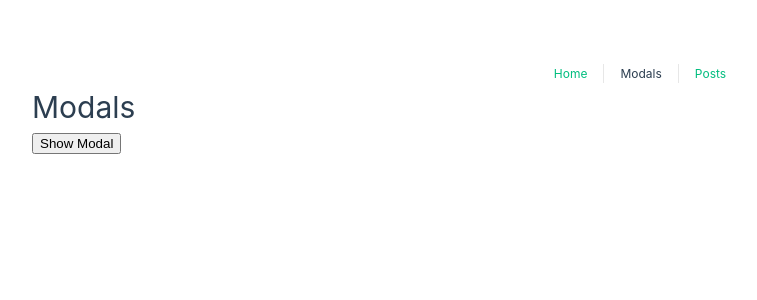
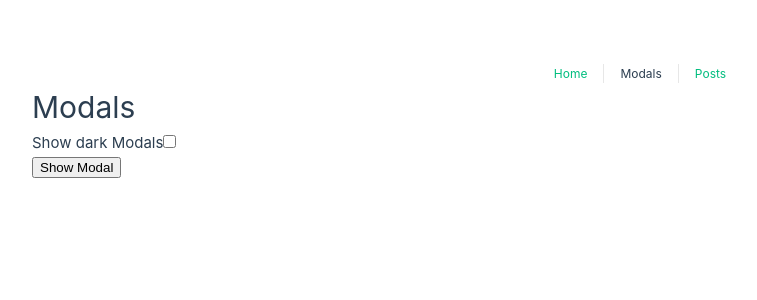
Before and after one commit to bobbyrahmanda13/learn-vue-basic, a Vue app: page /modals in a window 1280 px wide. Shown: the top 300 px of the page, without its empty margins (0-757 px from the left). Built offline with nearby package versions, Linux system fonts and the light colour scheme.

Commit message:
learn dynamic Component part1-2

```diff
--- a/src/views/ModalsView.vue
+++ b/src/views/ModalsView.vue
@@ -1,16 +1,29 @@
 <template>
   <div class="modals">
     <h1>Modals</h1>
+    <div>
+      <label for="">Show dark Modals</label>
+      <input v-model="showDarkModals" type="checkbox" />
+    </div>
+    <!-- <pre>{{ showDarkModals }}</pre> -->
     <button @click="showModal = true">Show Modal</button>
-    <Modal v-model="showModal" title="My new Title (via props)">
-      <!-- <template v-slot:title>My new Title </template> -->
-      <!-- <template #title>My new Title </template>  learn slots-->
+    <!-- <Modal v-model="showModal" title="My new Title (via props)"> -->
+    <!-- <template v-slot:title>My new Title </template>
+      <template #title>My new Title </template>  learn slots -->
+    <!-- <p>
+        Lorem ipsum, dolor sit amet consectetur adipisicing elit. Consequuntur
+        optio, dolores laudantium quidem in aliquid itaque earum nostrum, ipsa
+        beatae quis tenetur natus quos corporis, hic commodi dolor veniam non!
+      </p>
+    </Modal> -->
+
+    <component :is="showDarkModals ? ModalDark : Modal" v-model="showModal" title="My new Title (via props)">
       <p>
         Lorem ipsum, dolor sit amet consectetur adipisicing elit. Consequuntur
         optio, dolores laudantium quidem in aliquid itaque earum nostrum, ipsa
         beatae quis tenetur natus quos corporis, hic commodi dolor veniam non!
       </p>
-    </Modal>
+    </component>
   </div>
 </template>
 
@@ -18,7 +31,10 @@
 // import
 import { ref } from "vue";
 import Modal from "@/components/Modal.vue";
+import ModalDark from "@/components/ModalDark.vue";
+
 // modals
+const showDarkModals = ref(false);
 const showModal = ref(false);
 </script>
 <!-- option api -->
```
